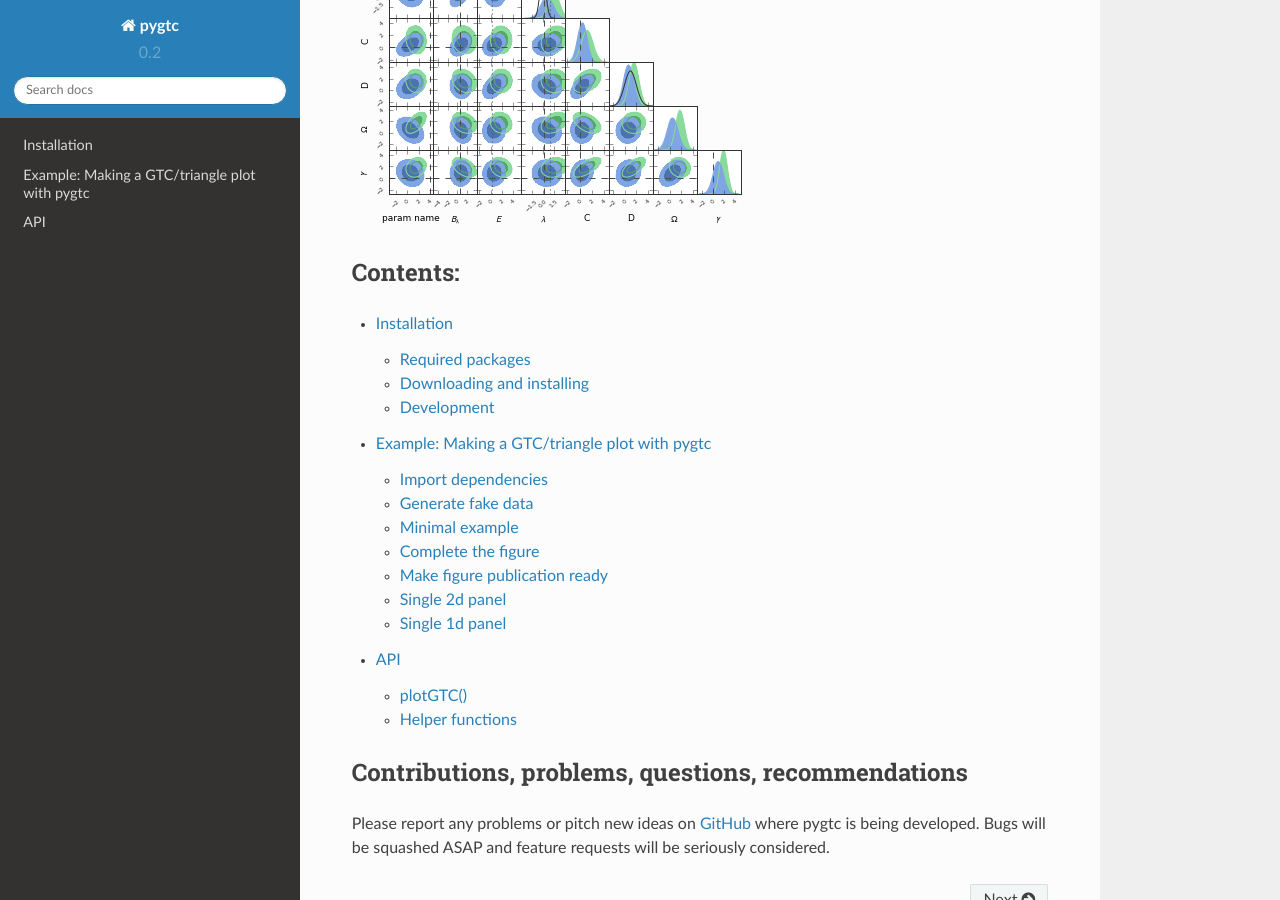
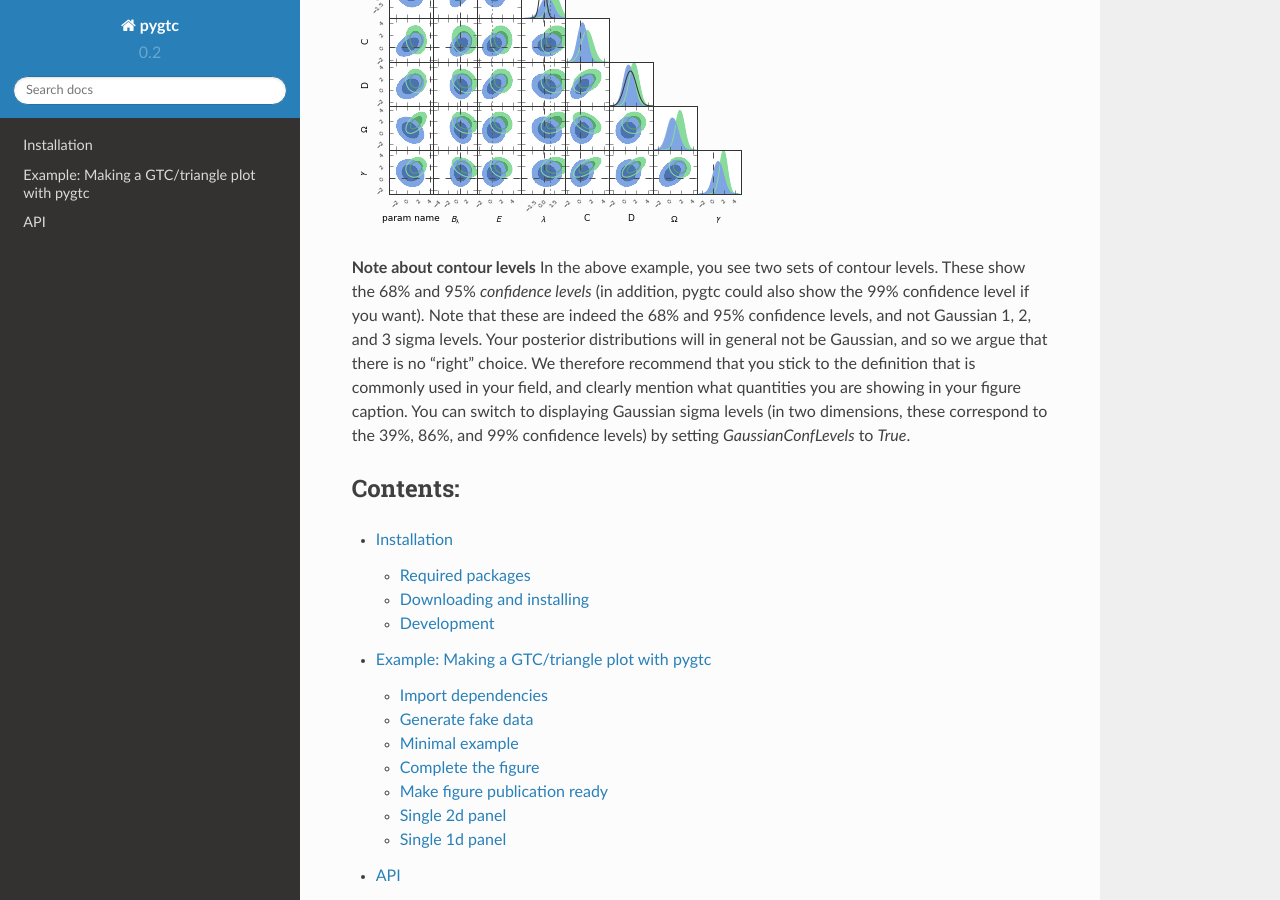
Before and after one commit to SebastianBocquet/pygtc, a Sphinx documentation site: the page built from docs/index.rst, in a window 1280 px wide and 900 px high, scrolled down 813 px. Built offline with Sphinx 7.4.7 and the Read the Docs theme 2.0.0, drawn with Linux system fonts in a browser that asks for light colours.

Commit message:
added note about CL vs sigma contour levels

```diff
--- a/docs/index.rst
+++ b/docs/index.rst
@@ -27,6 +27,19 @@ labels):
 
 .. image:: _static/demo_files/demo_8_0.png
 
+**Note about contour levels**
+In the above example, you see two sets of contour levels. These show the 68%
+and 95% *confidence levels* (in addition, pygtc could also show the 99% confidence
+level if you want). Note that these are indeed the 68% and 95% confidence levels,
+and not Gaussian 1, 2, and 3 sigma levels. Your posterior distributions will in
+general not be Gaussian, and so we argue that there is no "right" choice. We
+therefore recommend that you stick to the definition that is
+commonly used in your field, and clearly mention what quantities you are showing
+in your figure caption. You can switch to displaying Gaussian sigma levels
+(in two dimensions, these correspond to the 39%, 86%, and 99% confidence levels)
+by setting `GaussianConfLevels` to `True`.
+
+
 Contents:
 ---------
 .. toctree::
```
